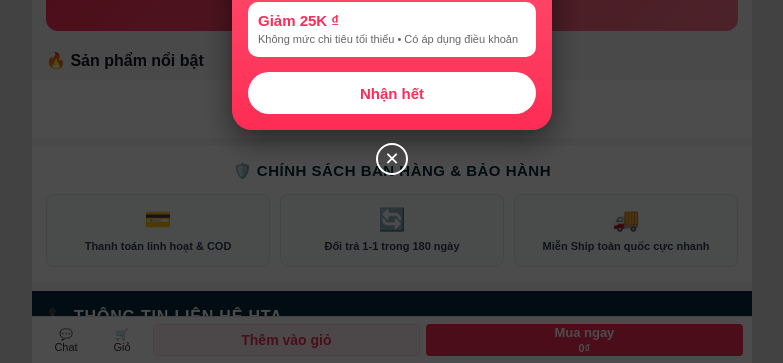
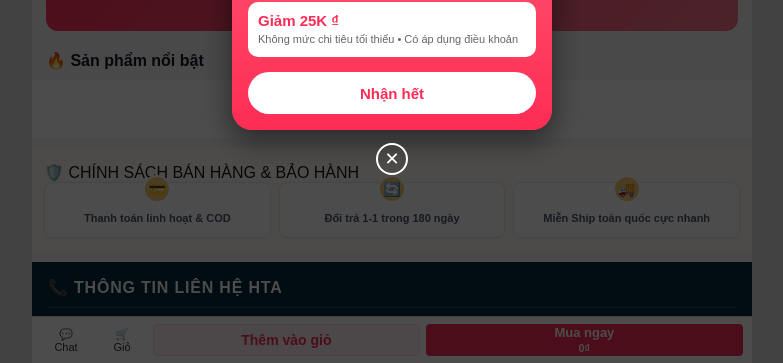
Before and after one commit to hoangtruongaudio/hta-shop, a plain HTML site: page index.html in a window 1280 px wide. Shown: the part 437-800 px from the top of the page, without its empty margins (248-1031 px from the left). Drawn offline with Linux system fonts and the light colour scheme; no server answers.

Commit message:
Update index.html

```diff
--- a/index.html
+++ b/index.html
@@ -150,43 +150,99 @@ button{cursor:pointer}
 .section{background:#fff;margin-top:8px;padding:14px}
 .section h3{font-size:16px;margin:0 0 12px}
 
- /* KHỐI CHÍNH SÁCH BÁN HÀNG & MUA HÀNG */
+/* PHẦN CHÍNH SÁCH BÁN HÀNG GIỐNG HỆT ẢNH MẪU */
 .shop-policy-section {
-  background: #fff;
+  background: #fdfbf7;
   margin-top: 8px;
-  padding: 16px 14px;
+  padding: 16px 12px;
+  border-top: 1px solid #eee;
 }
-.policy-section-title {
+.policy-header-badge {
+  background: #e5a83b;
+  color: #fff;
   font-size: 15px;
   font-weight: 800;
   text-transform: uppercase;
-  color: var(--dark);
   text-align: center;
-  margin-bottom: 14px;
+  padding: 8px 16px;
+  border-radius: 4px;
+  width: fit-content;
+  margin: 0 auto 16px;
   letter-spacing: 0.5px;
 }
 .policy-grid {
   display: grid;
   grid-template-columns: repeat(3, 1fr);
-  gap: 10px;
+  gap: 8px;
 }
 .policy-card {
-  background: #f8fafc;
+  background: #fff;
   border: 1px solid #e2e8f0;
   border-radius: 8px;
-  padding: 12px 8px;
+  padding: 12px 6px;
   text-align: center;
+  position: relative;
+  box-shadow: 0 1px 3px rgba(0,0,0,0.03);
 }
 .policy-card .p-icon {
-  font-size: 22px;
-  margin-bottom: 6px;
-  display: block;
+  width: 28px;
+  height: 28px;
+  background: #f2cb73;
+  color: #fff;
+  border-radius: 50%;
+  display: flex;
+  align-items: center;
+  justify-content: center;
+  font-size: 14px;
+  margin: -20px auto 8px;
+  border: 2px solid #fff;
 }
 .policy-card .p-text {
   font-size: 11px;
-  color: #334155;
+  color: #4a5568;
   font-weight: 600;
-  line-height: 1.35;
+  line-height: 1.3;
+}
+
+/* PHẦN THÔNG TIN LIÊN HỆ ĐÚNG MÀU NỀN VÀ KHÔNG DƯ KHOẢNG TRỐNG */
+.footer-contact-section {
+  background: #3b170b; /* Màu nâu đậm chuẩn theo ảnh mẫu */
+  color: #fff;
+  padding: 18px 16px 10px; /* Thu gọn padding-bottom còn 10px để hết khoảng trống */
+  margin-top: 8px;
+}
+.footer-title {
+  font-size: 16px;
+  font-weight: 800;
+  color: #d99a38; /* Màu vàng kim chuẩn ảnh */
+  text-transform: uppercase;
+  text-align: center;
+  letter-spacing: 0.8px;
+  margin-bottom: 14px;
+}
+.footer-info-list {
+  display: flex;
+  flex-direction: column;
+  gap: 10px;
+}
+.footer-info-item {
+  display: flex;
+  align-items: center;
+  gap: 10px;
+  font-size: 13px;
+  color: #e2e8f0;
+}
+.footer-info-item .icon {
+  font-size: 16px;
+  flex: none;
+}
+.footer-info-item b {
+  color: #fff;
+  min-width: 75px;
+}
+.footer-info-item a {
+  color: #fff;
+  text-decoration: none;
 }
 
 /* KHỐI FOOTER THÔNG TIN LIÊN HỆ ĐỒNG BỘ NỀN TỐI */
```
